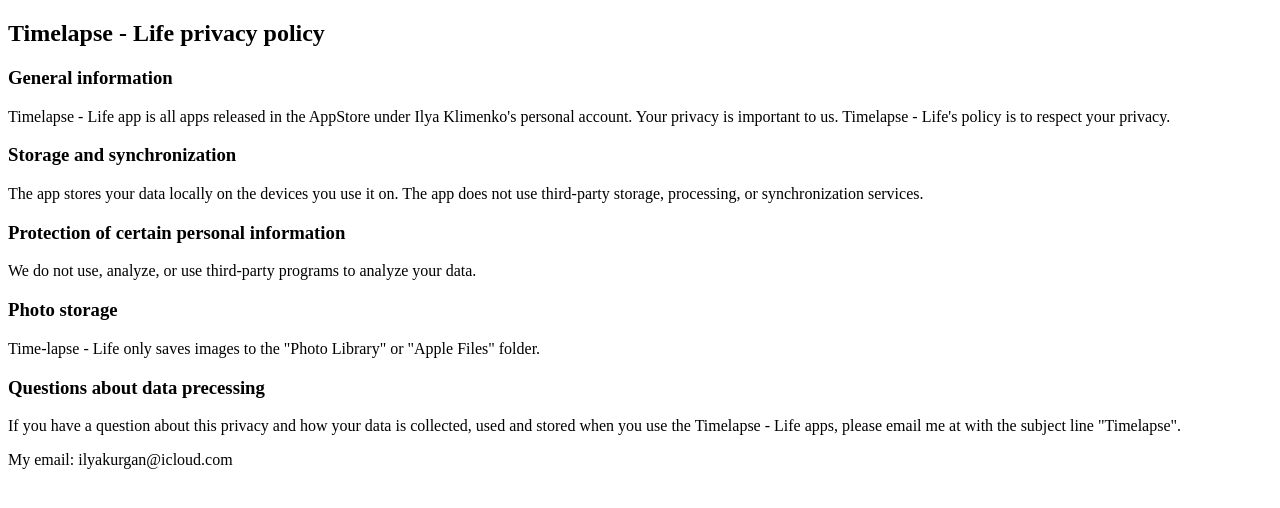
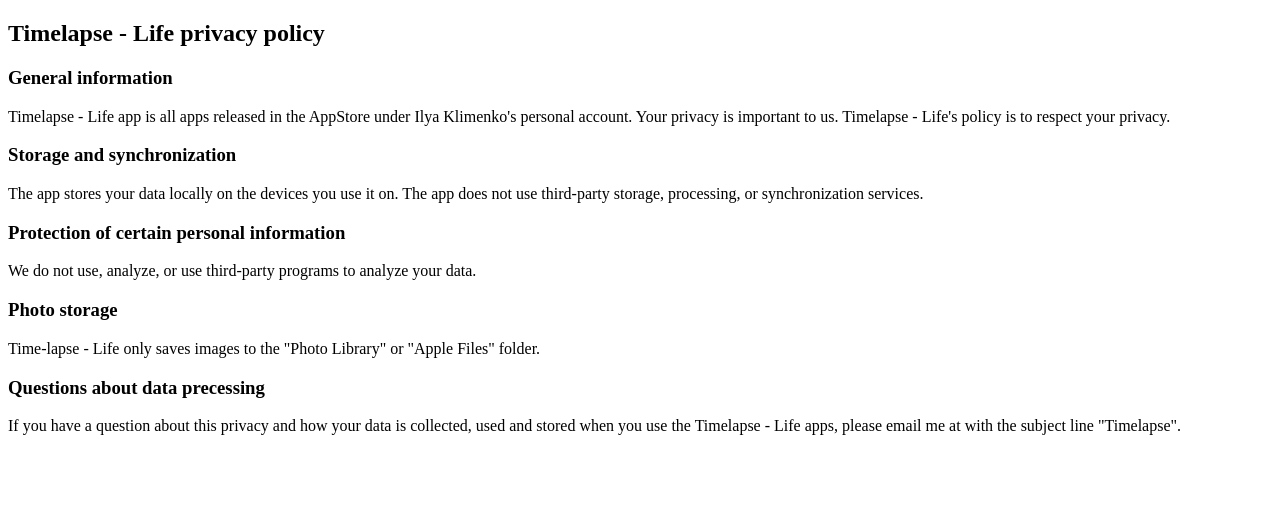
Before and after one commit to TactMK/TimeLapse_Life, a plain HTML site: page index.html in a window 1280 px wide. Drawn offline with Linux system fonts and the light colour scheme.

Commit message:
Update index.html

```diff
--- a/index.html
+++ b/index.html
@@ -20,6 +20,5 @@
 
     <h3 style="text-align:leading">Questions about data precessing</h3>
     <p>If you have a question about this privacy and how your data is collected, used and stored when you use the Timelapse - Life apps, please email me at with the subject line "Timelapse".</p>
-    <p>My email: ilyakurgan@icloud.com</p>
 </body>
 </html>
```
